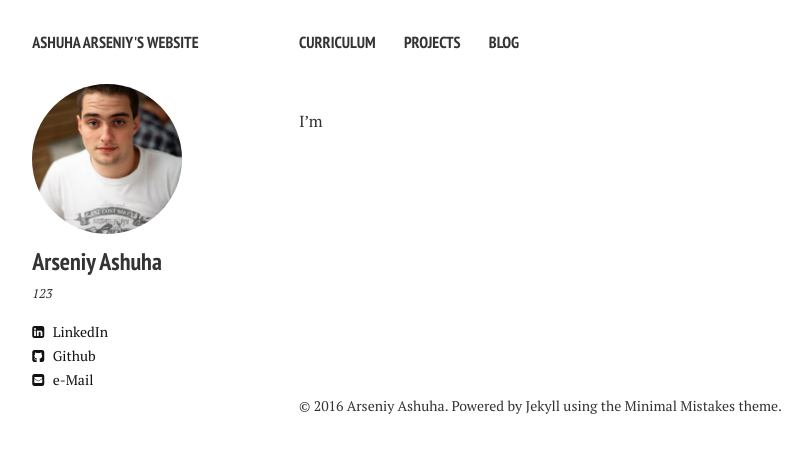
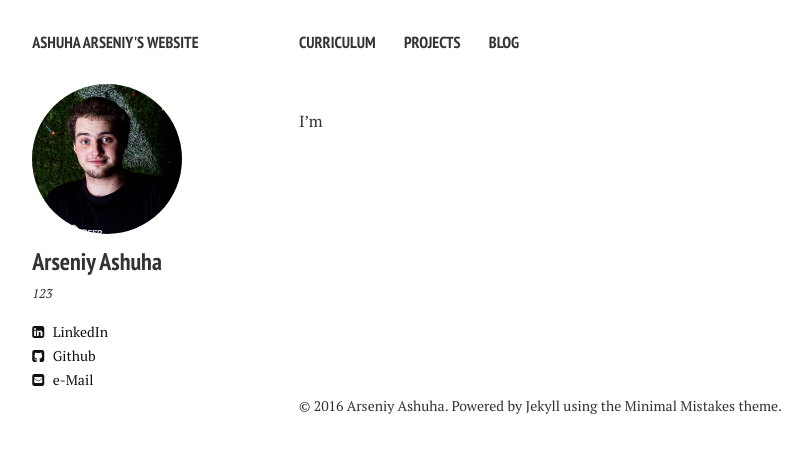
Before and after one commit to senya-ashukha/senya-ashukha.github.io, a Jekyll site: the page built from index.md, in a window 1280 px wide. Shown: the top 453 px of the page, without its empty margins (21-830 px from the left). Built offline with Jekyll 4.4.1, drawn with Linux system fonts in a browser that asks for light colours; nearby versions of some CDN libraries.

Commit message:
contest link

```diff
--- a/_config.yml
+++ b/_config.yml
@@ -3,7 +3,7 @@ url:              https://ars-ashuha.ru
 
 owner:
   name:           Arseniy Ashuha
-  avatar:         avatar_v1.jpg
+  avatar:         avatar.png
   bio:            123
   email:          ars.ashuha@gmail.com
   linkedin: ars-ashuha
```
Also changed, not shown: images/avatar_v1.jpg (deleted), 1 other file.
